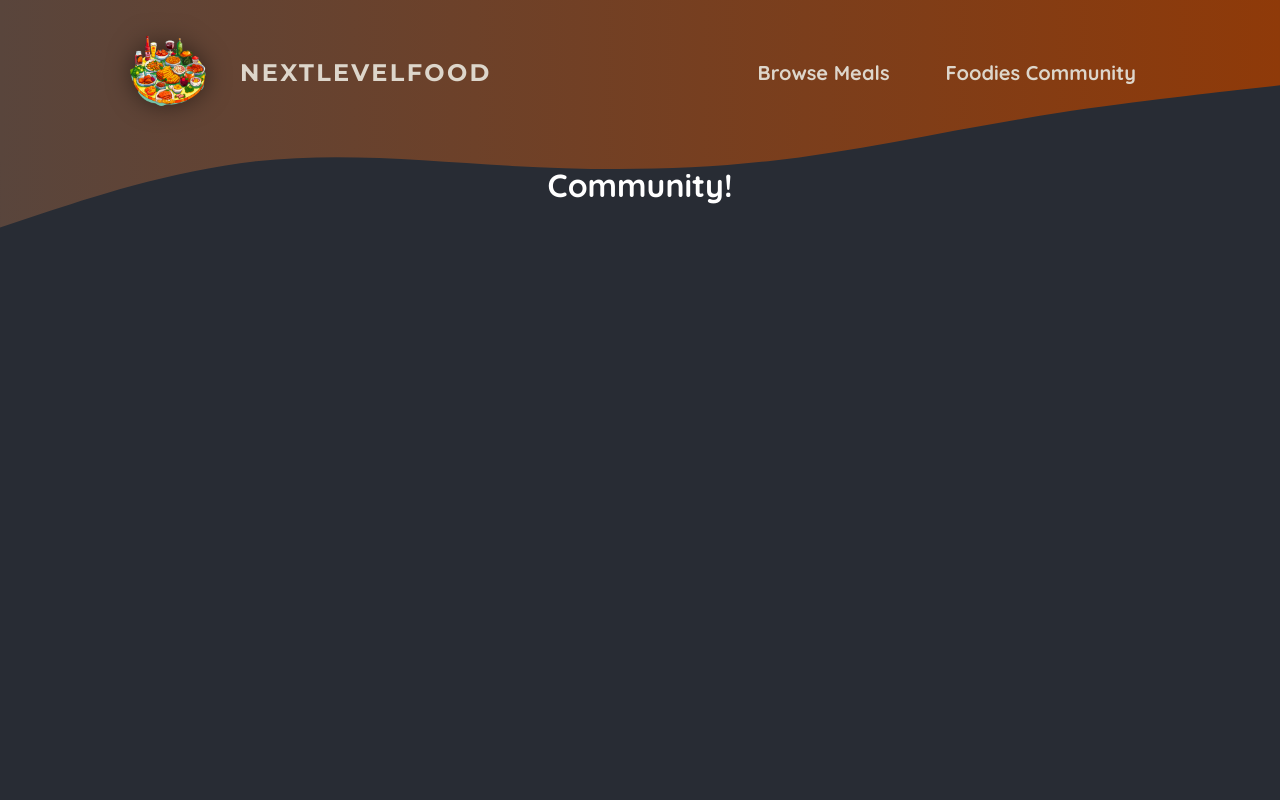
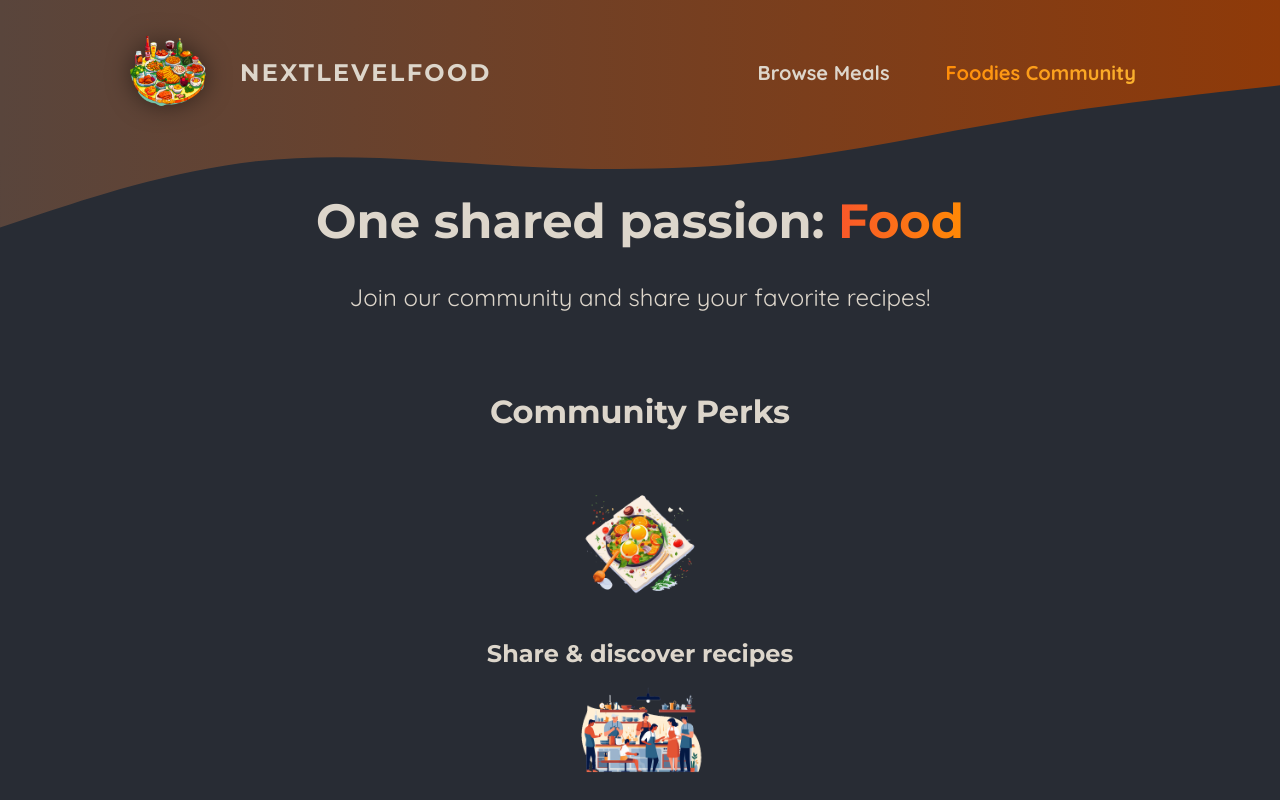
Before and after one commit to idkhtoc/next-level-food, a Next.js app: page /community in a window 1280 px wide. Shown: the top 800 px of the page. Built offline with nearby package versions, Linux system fonts and the light colour scheme.

Commit message:
Adds community page and adds NavLink component for the main header

```diff
--- a/app/community/page.jsx
+++ b/app/community/page.jsx
@@ -1,7 +1,45 @@
+import Image from 'next/image';
+
+import styles from './page.module.css';
+
+import mealIcon from '@/assets/icons/meal.png';
+import communityIcon from '@/assets/icons/community.png';
+import eventsIcon from '@/assets/icons/events.png';
+
 export default function CommunityPage() {
 	return (
-		<main>
-			<h1 style={{ color: 'white', textAlign: 'center' }}>Community!</h1>
-		</main>
+		<>
+			<header className={styles.header}>
+				<h1>
+					One shared passion:{' '}
+					<span className={styles.highlight}>Food</span>
+				</h1>
+				<p>Join our community and share your favorite recipes!</p>
+			</header>
+			<main className={styles.main}>
+				<h2>Community Perks</h2>
+
+				<ul className={styles.perks}>
+					<li>
+						<Image src={mealIcon} alt='A delicious meal' />
+						<p>Share & discover recipes</p>
+					</li>
+					<li>
+						<Image
+							src={communityIcon}
+							alt='A crowd of people, cooking'
+						/>
+						<p>Find new friends & like-minded people</p>
+					</li>
+					<li>
+						<Image
+							src={eventsIcon}
+							alt='A crowd of people at a cooking event'
+						/>
+						<p>Participate in exclusive events</p>
+					</li>
+				</ul>
+			</main>
+		</>
 	);
 }
--- /dev/null
+++ b/app/community/page.module.css
@@ -0,0 +1,61 @@
+.header {
+	gap: 3rem;
+	margin: 3rem auto 5rem auto;
+	width: 90%;
+	max-width: 75rem;
+	color: #ddd6cb;
+	font-size: 1.5rem;
+	text-align: center;
+}
+
+.header h1 {
+	font-family: 'Montserrat', sans-serif;
+}
+
+.highlight {
+	background: linear-gradient(90deg, #f9572a, #ff8a05);
+	background-clip: text;
+	-webkit-background-clip: text;
+	-webkit-text-fill-color: transparent;
+}
+
+.main {
+	width: 90%;
+	max-width: 40rem;
+	margin: 0 auto;
+	text-align: center;
+}
+
+.main h2 {
+	font-family: 'Montserrat', sans-serif;
+	font-size: 2rem;
+	margin-bottom: 3rem;
+	color: #ddd6cb;
+}
+
+.perks {
+	list-style: none;
+	margin: 3rem 0;
+	padding: 0;
+}
+
+.perks li {
+	display: flex;
+	flex-direction: column;
+	align-items: center;
+	gap: 2rem;
+}
+
+.perks img {
+	width: 8rem;
+	height: 8rem;
+	object-fit: contain;
+}
+
+.perks p {
+	font-family: 'Montserrat', sans-serif;
+	font-size: 1.5rem;
+	font-weight: bold;
+	margin: 0;
+	color: #ddd6cb;
+}
--- a/components/home-slideshow/index.jsx
+++ b/components/home-slideshow/index.jsx
@@ -2,6 +2,8 @@
 
 import { useEffect, useState } from 'react';
 import Image from 'next/image';
+
+import styles from './index.module.css';
 
 import burgerImg from '@/assets/burger.jpg';
 import curryImg from '@/assets/curry.jpg';
@@ -10,7 +12,6 @@
 import pizzaImg from '@/assets/pizza.jpg';
 import schnitzelImg from '@/assets/schnitzel.jpg';
 import tomatoSaladImg from '@/assets/tomato-salad.jpg';
-import styles from './index.module.css';
 
 const images = [
 	{ image: burgerImg, alt: 'A delicious, juicy burger' },
--- a/components/main-header/index.jsx
+++ b/components/main-header/index.jsx
@@ -5,7 +5,8 @@
 
 import logoImg from '@/assets/logo.png';
 
-import MainHeaderBackground from './main-header-background';
+import MainHeaderBackground from './background';
+import NavLink from './nav-link';
 
 export default function MainHeader() {
 	return (
@@ -24,10 +25,12 @@
 				<nav className={styles.nav}>
 					<ul>
 						<li>
-							<Link href='/meals'>Browse Meals</Link>
+							<NavLink href='/meals'>Browse Meals</NavLink>
 						</li>
 						<li>
-							<Link href='/community'>Foodies Community</Link>
+							<NavLink href='/community'>
+								Foodies Community
+							</NavLink>
 						</li>
 					</ul>
 				</nav>
--- a/components/main-header/index.module.css
+++ b/components/main-header/index.module.css
@@ -21,30 +21,6 @@
 	font-size: 1.25rem;
 }
 
-.nav a {
-	text-decoration: none;
-	color: #ddd6cb;
-	font-weight: bold;
-	padding: 0.5rem 1rem;
-	border-radius: 0.5rem;
-}
-
-.nav a:hover,
-.nav a:active {
-	background: linear-gradient(90deg, #ff8a05, #f9b331);
-	background-clip: text;
-	-webkit-background-clip: text;
-	-webkit-text-fill-color: transparent;
-	text-shadow: 0 0 18px rgba(248, 190, 42, 0.8);
-}
-
-.active {
-	background: linear-gradient(90deg, #ff8a05, #f9b331);
-	background-clip: text;
-	-webkit-background-clip: text;
-	-webkit-text-fill-color: transparent;
-}
-
 .logo {
 	display: flex;
 	align-items: center;
--- /dev/null
+++ b/components/main-header/nav-link/index.jsx
@@ -0,0 +1,21 @@
+'use client';
+
+import Link from 'next/link';
+import { usePathname } from 'next/navigation';
+
+import styles from './index.module.css';
+
+export default function NavLink({ href, children }) {
+	const path = usePathname();
+
+	return (
+		<Link
+			href={href}
+			className={`${styles.link} ${
+				path.startsWith(href) ? styles.active : ''
+			}`}
+		>
+			{children}
+		</Link>
+	);
+}
--- /dev/null
+++ b/components/main-header/nav-link/index.module.css
@@ -0,0 +1,23 @@
+.link {
+	text-decoration: none;
+	color: #ddd6cb;
+	font-weight: bold;
+	padding: 0.5rem 1rem;
+	border-radius: 0.5rem;
+}
+
+.link:hover,
+.link:active {
+	background: linear-gradient(90deg, #ff8a05, #f9b331);
+	background-clip: text;
+	-webkit-background-clip: text;
+	-webkit-text-fill-color: transparent;
+	text-shadow: 0 0 18px rgba(248, 190, 42, 0.8);
+}
+
+.active {
+	background: linear-gradient(90deg, #ff8a05, #f9b331);
+	background-clip: text;
+	-webkit-background-clip: text;
+	-webkit-text-fill-color: transparent;
+}
```
Also changed, not shown: components/main-header/background/index.jsx (renamed from components/main-header/main-header-background/index.jsx), components/main-header/background/index.module.css (renamed from components/main-header/main-header-background/index.module.css).
